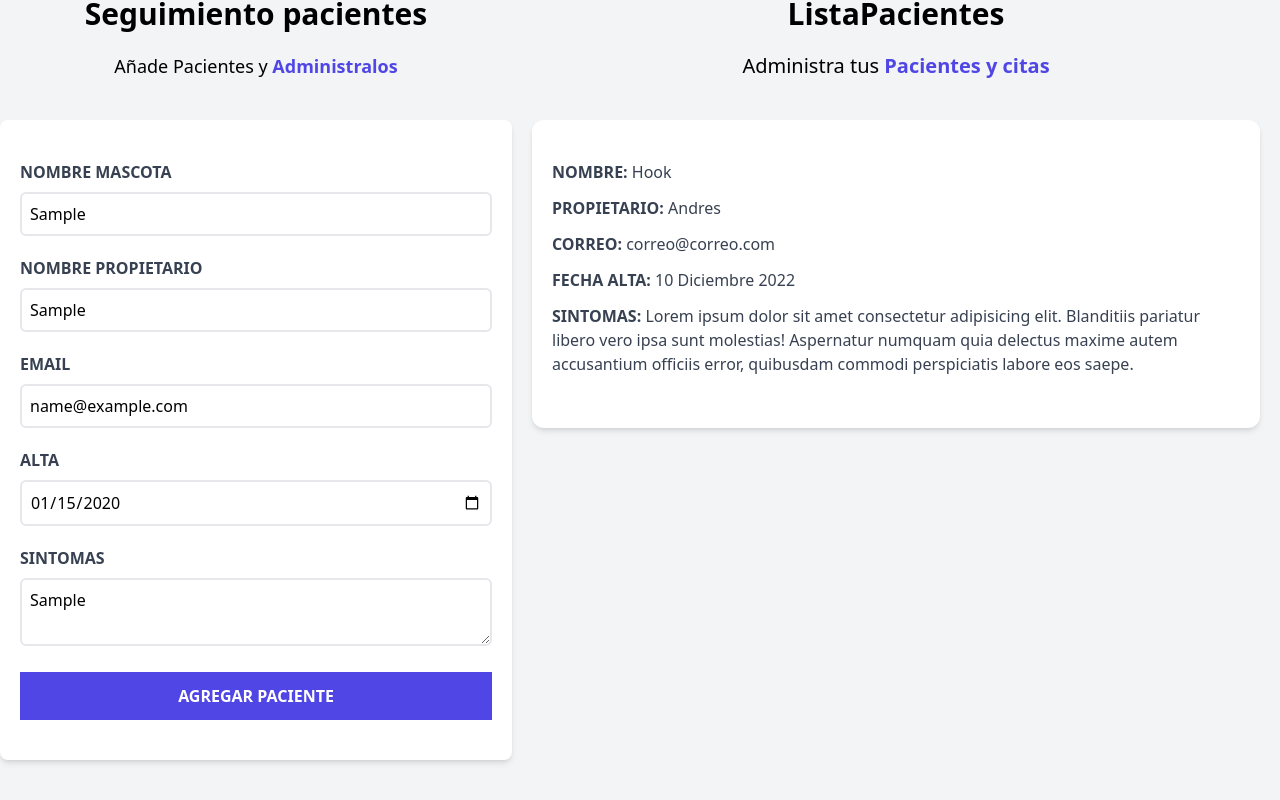
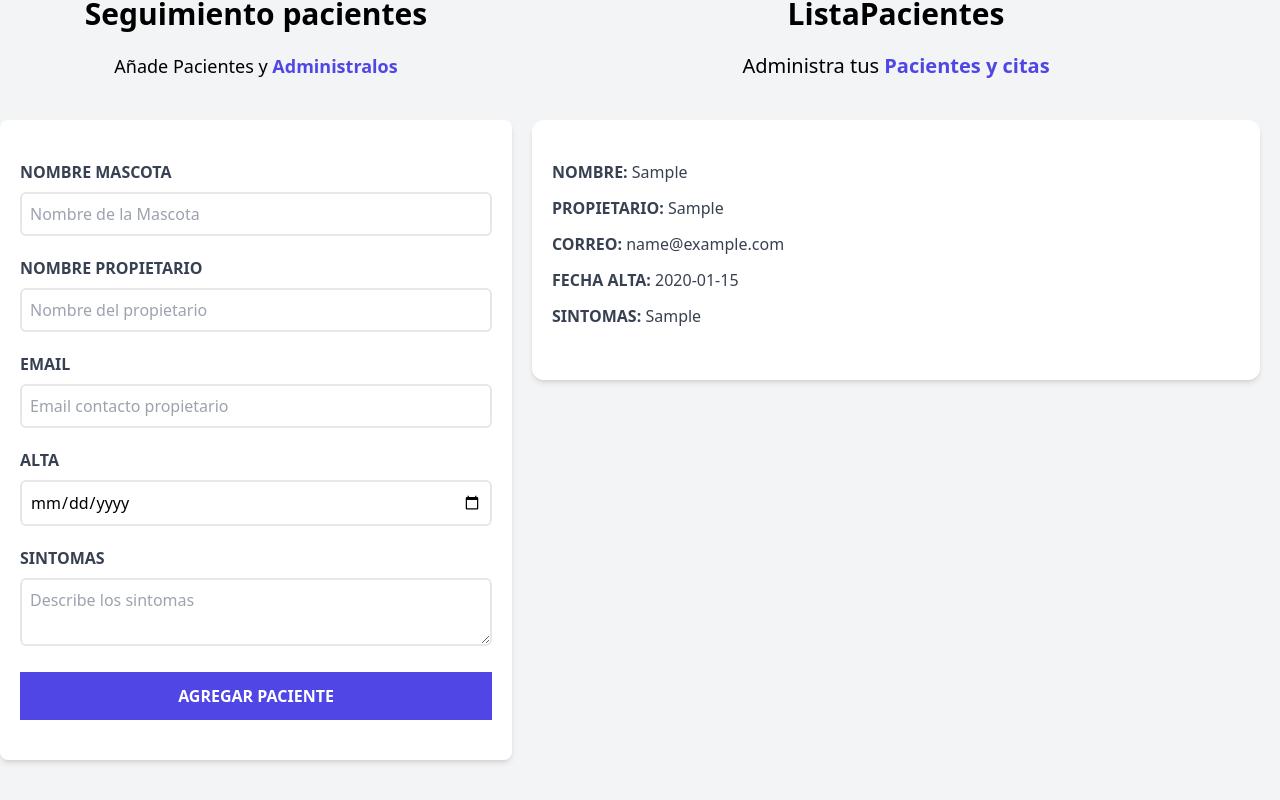
Before and after one commit to AndresEGV/citas-veterinaria, a React (Vite) app: page / in a window 1280 px wide. Both pictures are taken after typing "Sample", "Sample", "name@example.com", "2020-01-15", "Sample" into the empty fields and a click on the input "agregar paciente". Shown: the part 180-980 px from the top of the page. Built offline with nearby package versions, Linux system fonts and the light colour scheme.

Commit message:
feat: props in form and list

```diff
--- a/src/App.jsx
+++ b/src/App.jsx
@@ -1,14 +1,15 @@
+import { useState } from "react";
 import Header from "./components/Header";
 import Formulario from "./components/Formulario";
 import ListaPacientes from "./components/ListaPacientes";
-
 function App() {
+  const [pacientes, setPacientes] = useState([]);
   return (
     <div className="container mx-auto mt-20">
       <Header />
       <div className="mt-12 md:flex">
-        <Formulario />
-        <ListaPacientes />
+        <Formulario pacientes={pacientes} setPacientes={setPacientes} />
+        <ListaPacientes pacientes={pacientes} />
       </div>
     </div>
   );
--- /dev/null
+++ b/src/components/Error.jsx
@@ -0,0 +1,9 @@
+const Error = ({ mensaje }) => {
+  return (
+    <div className="bg-red-800 text-white text-center p-3 uppercase font-bold mb-3 rounded">
+      <p>{mensaje}</p>
+    </div>
+  );
+};
+
+export default Error;
--- a/src/components/Formulario.jsx
+++ b/src/components/Formulario.jsx
@@ -1,11 +1,13 @@
 import { useState } from "react";
+import Error from "./Error";
 
-const Formulario = () => {
+const Formulario = ({ pacientes, setPacientes }) => {
   const [nombre, setNombre] = useState("");
   const [propietario, setPropietario] = useState("");
   const [email, setEmail] = useState("");
   const [fecha, setFecha] = useState("");
   const [sintomas, setSintomas] = useState("");
+  const [error, setError] = useState(false);
 
   const handleSubmit = (e) => {
     e.preventDefault();
@@ -13,9 +15,25 @@
     //validacion formulario
     if ([nombre, propietario, email, fecha, sintomas].includes("")) {
       console.log("Hay al menos un campo vacio");
-    } else {
-      console.log("campos llenos");
+      setError(true);
+      return;
     }
+
+    setError(false);
+    const objetoPaciente = {
+      nombre,
+      propietario,
+      email,
+      fecha,
+      sintomas,
+    };
+    setPacientes([...pacientes, objetoPaciente]);
+
+    setNombre("");
+    setPropietario("");
+    setEmail("");
+    setFecha("");
+    setSintomas("");
   };
 
   return (
@@ -29,6 +47,7 @@
         onSubmit={handleSubmit}
         className="bg-white shadow-md rounded-lg py-10 px-5 mb-10"
       >
+        {error && <Error mensaje="Todos los campos son obligatorios" />}
         <div className="mb-5">
           <label
             htmlFor="mascota"
--- a/src/components/ListaPacientes.jsx
+++ b/src/components/ListaPacientes.jsx
@@ -1,7 +1,7 @@
 import React from "react";
 import Paciente from "./Paciente";
 
-const ListaPacientes = () => {
+const ListaPacientes = ({ pacientes }) => {
   return (
     <div className="md:w-1/2 lg:w-3/5 md:h-screen overflow-y-scroll">
       <h2 className="font-black text-3xl text-center">ListaPacientes</h2>
@@ -9,7 +9,9 @@
         Administra tus {""}
         <span className="text-indigo-600 font-bold">Pacientes y citas</span>
       </p>
-      <Paciente />
+      {pacientes.map((paciente, index) => (
+        <Paciente key={index} paciente={paciente} />
+      ))}
     </div>
   );
 };
--- a/src/components/Paciente.jsx
+++ b/src/components/Paciente.jsx
@@ -1,32 +1,28 @@
-const Paciente = () => {
+const Paciente = ({ paciente }) => {
+  const { nombre, propietario, email, fecha, sintomas } = paciente;
   return (
     <div className="mx-5 my-10 bg-white shadow-md px-5 py-10 rounded-xl">
       <p className="font-bold mb-3 text-gray-700 uppercase">
         Nombre: {""}
-        <span className="font-normal normal-case">Hook</span>
+        <span className="font-normal normal-case">{nombre}</span>
       </p>
       <p className="font-bold mb-3 text-gray-700 uppercase">
         Propietario: {""}
-        <span className="font-normal normal-case">Andres</span>
+        <span className="font-normal normal-case">{propietario}</span>
       </p>
       <p className="font-bold mb-3 text-gray-700 uppercase">
         Correo: {""}
-        <span className="font-normal normal-case">correo@correo.com</span>
+        <span className="font-normal normal-case">{email}</span>
       </p>
 
       <p className="font-bold mb-3 text-gray-700 uppercase">
         Fecha Alta: {""}
-        <span className="font-normal normal-case">10 Diciembre 2022</span>
+        <span className="font-normal normal-case">{fecha}</span>
       </p>
 
       <p className="font-bold mb-3 text-gray-700 uppercase">
         Sintomas: {""}
-        <span className="font-normal normal-case">
-          Lorem ipsum dolor sit amet consectetur adipisicing elit. Blanditiis
-          pariatur libero vero ipsa sunt molestias! Aspernatur numquam quia
-          delectus maxime autem accusantium officiis error, quibusdam commodi
-          perspiciatis labore eos saepe.
-        </span>
+        <span className="font-normal normal-case">{sintomas}</span>
       </p>
     </div>
   );
```
